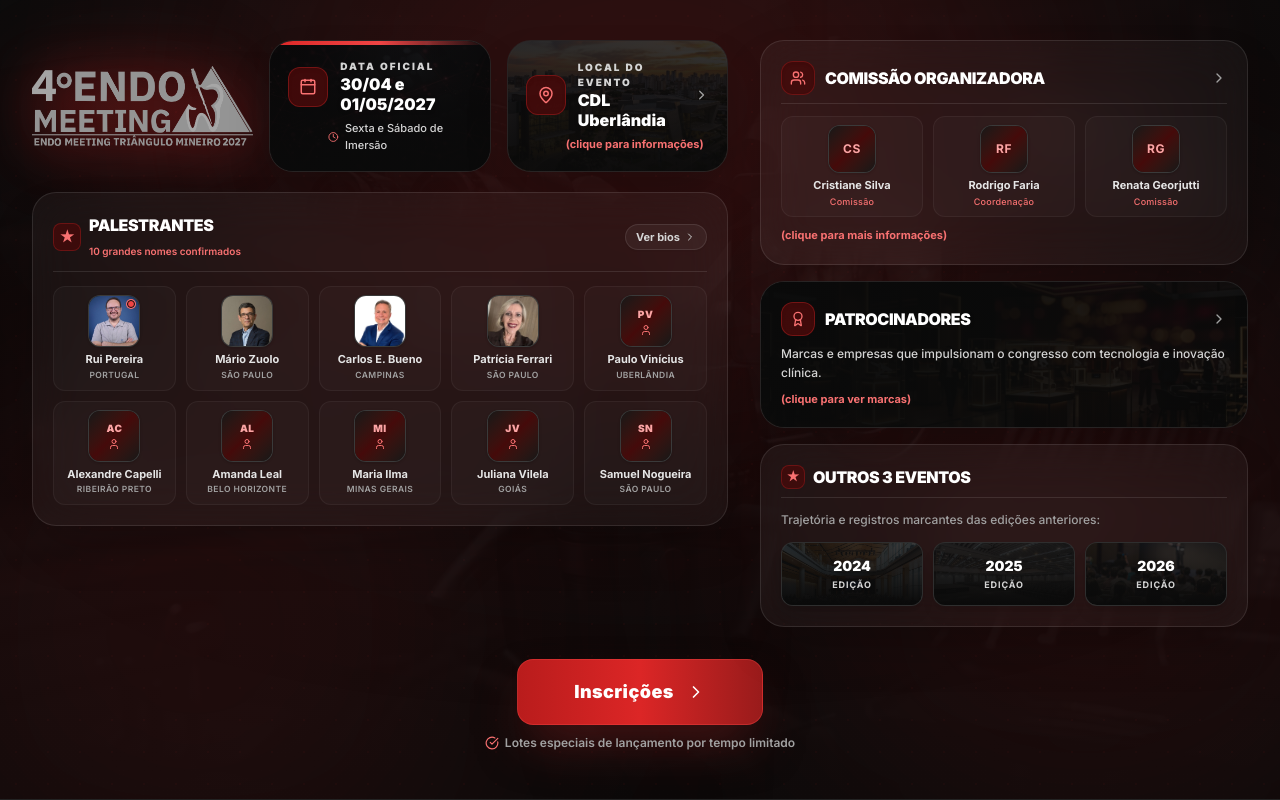
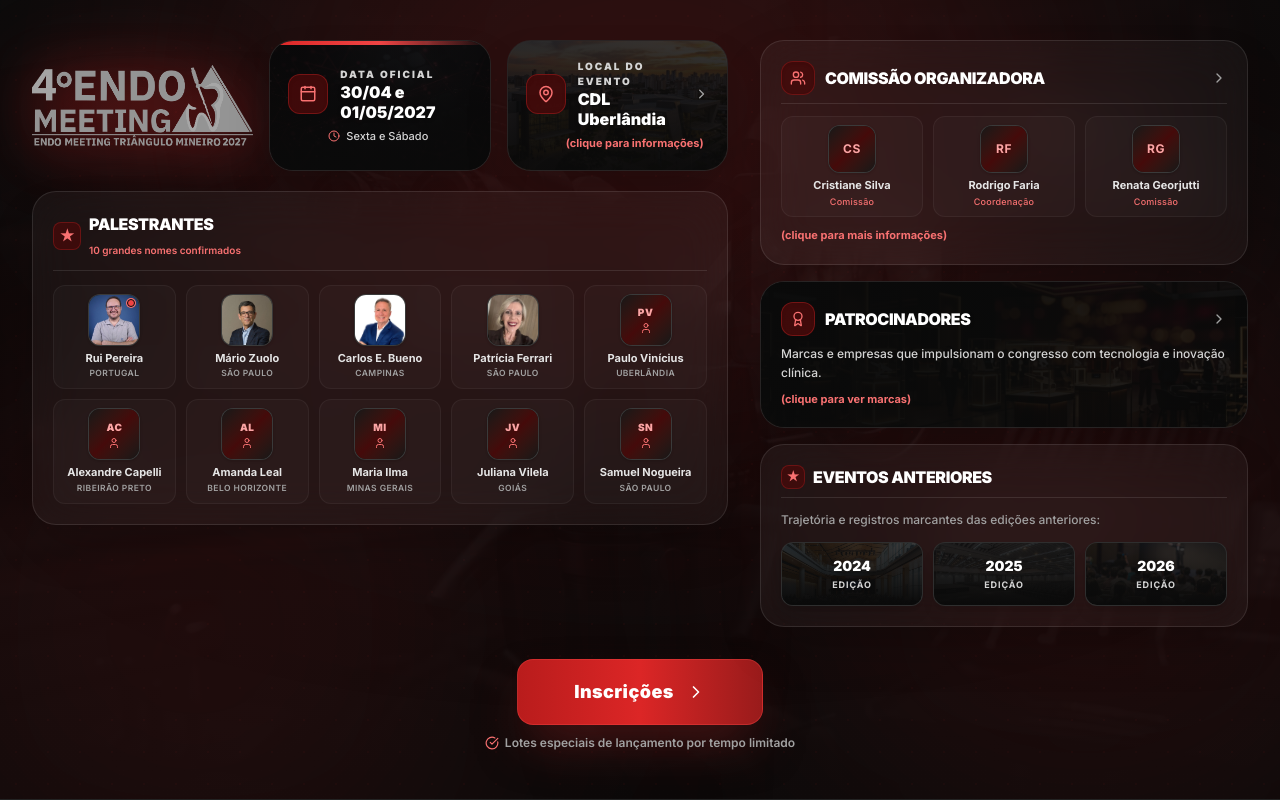
Before and after one commit to fhelipeabel/endomeeting, a Next.js app: page / in a window 1280 px wide. Shown: the top 800 px of the page. Built offline with nearby package versions, Linux system fonts and the light colour scheme.

Commit message:
Correcao textos sexta e sabado, eventos anteriores, botao ver bios

```diff
--- a/src/components/HeroIndexBanner.tsx
+++ b/src/components/HeroIndexBanner.tsx
@@ -200,7 +200,7 @@ export default function HeroIndexBanner({ onSelectSpeaker }: HeroIndexBannerProp
                 </div>
                 <p className="relative z-10 text-[11px] text-neutral-300 pl-10 font-medium flex items-center gap-1.5">
                   <Clock className="w-3 h-3 text-brand-400" />
-                  Sexta e Sábado de Imersão
+                  Sexta e Sábado
                 </p>
               </div>
 
@@ -255,13 +255,6 @@ export default function HeroIndexBanner({ onSelectSpeaker }: HeroIndexBannerProp
                     <span className="text-[10px] text-brand-400 font-semibold">10 grandes nomes confirmados</span>
                   </div>
                 </div>
-                <button
-                  type="button"
-                  onClick={() => scrollTo("palestrantes")}
-                  className="text-[11px] text-neutral-300 hover:text-white transition-colors font-bold flex items-center gap-1 cursor-pointer bg-white/5 hover:bg-white/10 px-2.5 py-1 rounded-full border border-white/10 shadow-xs"
-                >
-                  Ver bios <ChevronRight className="w-3 h-3" />
-                </button>
               </div>
 
               {/* Grid de Fotos Compactas de Cada Palestrante */}
@@ -416,14 +409,14 @@ export default function HeroIndexBanner({ onSelectSpeaker }: HeroIndexBannerProp
               </p>
             </button>
 
-            {/* Outros 3 Eventos (2024, 2025, 2026) */}
+            {/* Eventos Anteriores (2024, 2025, 2026) */}
             <div className="bg-white/[0.04] backdrop-blur-xl rounded-2xl sm:rounded-3xl p-4 sm:p-5 border border-white/10 shadow-2xl relative overflow-hidden">
               <div className="flex items-center gap-2 mb-3 pb-2 border-b border-white/10">
                 <div className="w-6 h-6 rounded-lg bg-brand-950/80 flex items-center justify-center text-brand-400 border border-brand-800/50">
                   <span className="text-xs font-black">★</span>
                 </div>
                 <h3 className="text-sm sm:text-base font-black uppercase tracking-tight text-white">
-                  Outros 3 Eventos
+                  Eventos Anteriores
                 </h3>
               </div>
 
```
